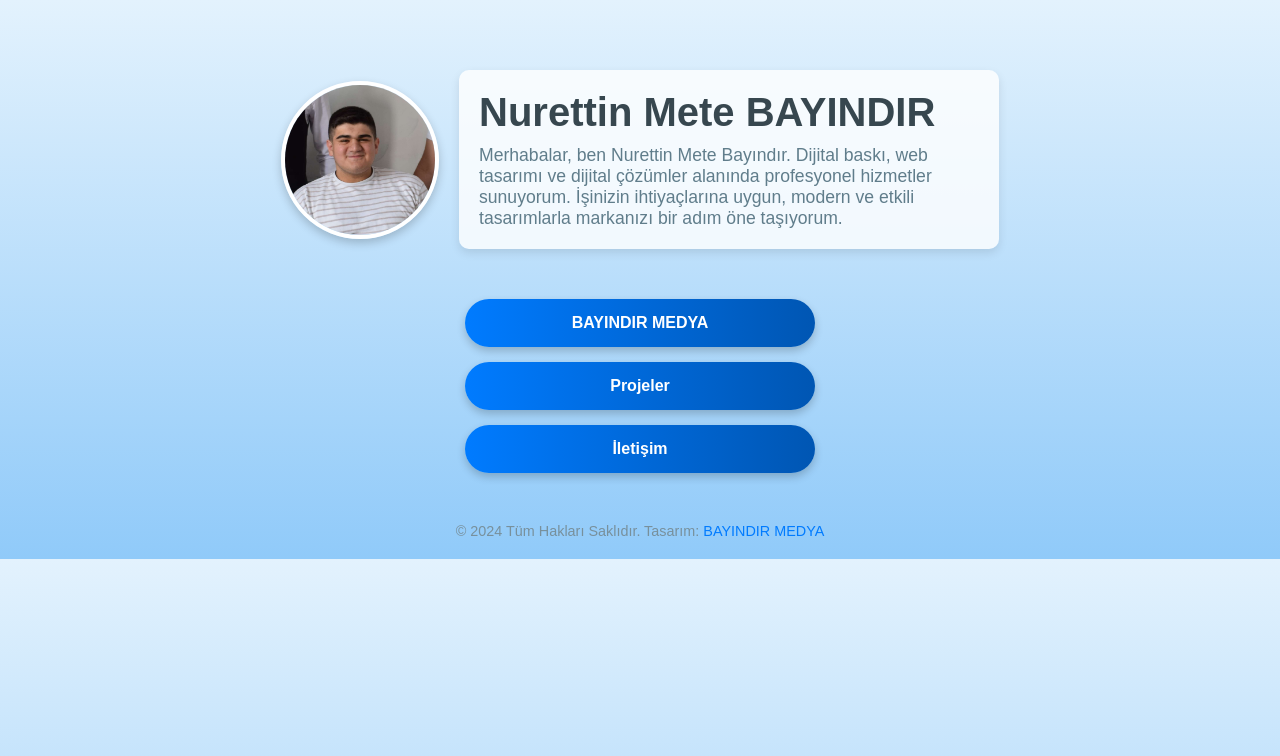
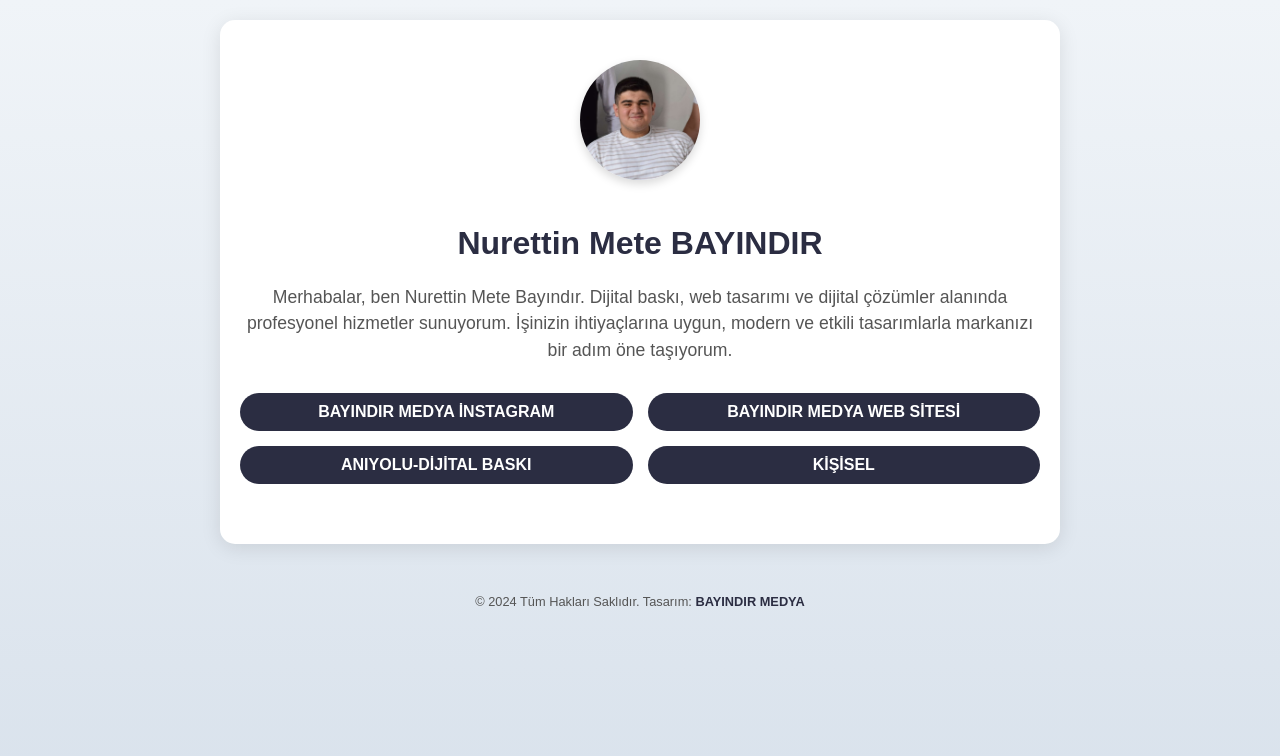
Before and after one commit to metebayindir/nmb, a plain HTML site: page info.html in a window 1280 px wide. Drawn offline with Linux system fonts and the light colour scheme.

Commit message:
Update info.html

```diff
--- a/info.html
+++ b/info.html
@@ -3,127 +3,113 @@
 <head>
     <meta charset="UTF-8">
     <meta name="viewport" content="width=device-width, initial-scale=1.0">
-    <title>Modern Profil Web Sitesi</title>
+    <title>BİYOGRAFİ</title>
     <style>
         body {
             font-family: 'Arial', sans-serif;
             margin: 0;
             padding: 0;
             box-sizing: border-box;
-            background: linear-gradient(to bottom, #e3f2fd, #90caf9);
+            background: linear-gradient(to bottom, #f0f4f8, #d9e2ec);
             color: #333;
+            display: flex;
+            flex-direction: column;
+            align-items: center;
+            min-height: 100vh;
         }
 
         .container {
-            max-width: 900px;
-            margin: auto;
+            max-width: 800px;
             text-align: center;
-            padding: 20px;
-        }
-
-        .profile {
-            margin: 50px 0;
-            display: flex;
-            align-items: center;
-            justify-content: center;
-            flex-wrap: wrap;
-            gap: 20px;
+            padding: 40px 20px;
+            background: white;
+            border-radius: 15px;
+            box-shadow: 0 4px 20px rgba(0, 0, 0, 0.1);
+            margin: 20px;
         }
 
         .profile img {
-            width: 150px;
-            height: 150px;
+            width: 120px;
+            height: 120px;
             border-radius: 50%;
-            border: 4px solid #fff;
-            box-shadow: 0px 4px 10px rgba(0, 0, 0, 0.2);
+            margin-bottom: 20px;
+            box-shadow: 0px 4px 10px rgba(0, 0, 0, 0.15);
         }
 
-        .profile-text {
-            max-width: 500px;
-            text-align: left;
-            background: rgba(255, 255, 255, 0.8);
-            padding: 20px;
-            border-radius: 10px;
-            box-shadow: 0px 4px 10px rgba(0, 0, 0, 0.1);
+        .profile h1 {
+            font-size: 2rem;
+            color: #2b2d42;
         }
 
-        .profile-text h1 {
-            margin: 0;
-            font-size: 2.5rem;
-            color: #37474f;
-        }
-
-        .profile-text p {
-            margin: 10px 0 0;
+        .profile p {
             font-size: 1.1rem;
-            color: #607d8b;
+            color: #555;
+            line-height: 1.5;
+            margin: 10px 0 30px;
         }
 
         .links {
-            margin: 30px 0;
-            display: flex;
-            flex-direction: column;
-            align-items: center;
+            display: grid;
+            grid-template-columns: 1fr 1fr;
             gap: 15px;
+            margin: 20px 0;
         }
 
         .links a {
             text-decoration: none;
-            padding: 15px 25px;
-            background: linear-gradient(to right, #007BFF, #0056b3);
+            padding: 10px 20px;
+            background: #2b2d42;
             color: white;
-            border-radius: 30px;
-            width: 100%;
-            max-width: 300px;
+            border-radius: 25px;
             text-align: center;
             font-weight: bold;
-            box-shadow: 0px 4px 8px rgba(0, 0, 0, 0.2);
-            transition: transform 0.3s, box-shadow 0.3s;
+            transition: all 0.3s ease;
         }
 
         .links a:hover {
-            transform: scale(1.05);
-            box-shadow: 0px 6px 12px rgba(0, 0, 0, 0.3);
+            background: #d90429;
+            transform: translateY(-3px);
         }
 
         footer {
-            margin-top: 50px;
-            font-size: 0.9rem;
-            color: #78909c;
+            font-size: 0.8rem;
+            color: #555;
+            margin-top: 30px;
         }
 
         footer a {
-            color: #007BFF;
+            color: #2b2d42;
             text-decoration: none;
+            font-weight: bold;
         }
 
         footer a:hover {
             text-decoration: underline;
         }
+
+        @media (max-width: 600px) {
+            .links {
+                grid-template-columns: 1fr;
+            }
+        }
     </style>
 </head>
 <body>
     <div class="container">
-        <!-- Profil Bölgesi -->
         <div class="profile">
             <img src="profile.jpg" alt="Profil Resmi">
-            <div class="profile-text">
-                <h1>Nurettin Mete BAYINDIR</h1>
-                <p>Merhabalar, ben Nurettin Mete Bayındır. Dijital baskı, web tasarımı ve dijital çözümler alanında profesyonel hizmetler sunuyorum. İşinizin ihtiyaçlarına uygun, modern ve etkili tasarımlarla markanızı bir adım öne taşıyorum.</p>
-            </div>
+            <h1>Nurettin Mete BAYINDIR</h1>
+            <p>Merhabalar, ben Nurettin Mete Bayındır. Dijital baskı, web tasarımı ve dijital çözümler alanında profesyonel hizmetler sunuyorum. İşinizin ihtiyaçlarına uygun, modern ve etkili tasarımlarla markanızı bir adım öne taşıyorum.</p>
         </div>
-
-        <!-- Linkler Bölgesi -->
         <div class="links">
-            <a href="https://www.instagram.com/bayindirmedya?igsh=a3d3NTMzaWRlM3h2">BAYINDIR MEDYA</a>
-            <a href="#projects">Projeler</a>
-            <a href="#contact">İletişim</a>
+            <a href="https://www.instagram.com/bayindirmedya?igsh=a3d3NTMzaWRlM3h2">BAYINDIR MEDYA İNSTAGRAM</a>
+            <a href="https://bayindirmedya.online">BAYINDIR MEDYA WEB SİTESİ</a>
+            <a href="https://www.instagram.com/aniyolu?igsh=MXBzZ3lnOXZpazZxOA==">ANIYOLU-DİJİTAL BASKI</a>
+            <a href="https://www.instagram.com/nurettinmetebayindir">KİŞİSEL</a>
         </div>
-
-        <!-- Footer -->
-       <footer>
-    © 2024 Tüm Hakları Saklıdır. Tasarım: <a href="https://bayindirmedya.online" target="_blank">BAYINDIR MEDYA</a>
-      </footer>
     </div>
+    <footer>
+        © 2024 Tüm Hakları Saklıdır. Tasarım: <a href="https://bayindirmedya.online" target="_blank">BAYINDIR MEDYA</a>
+    </footer>
 </body>
 </html>
```
